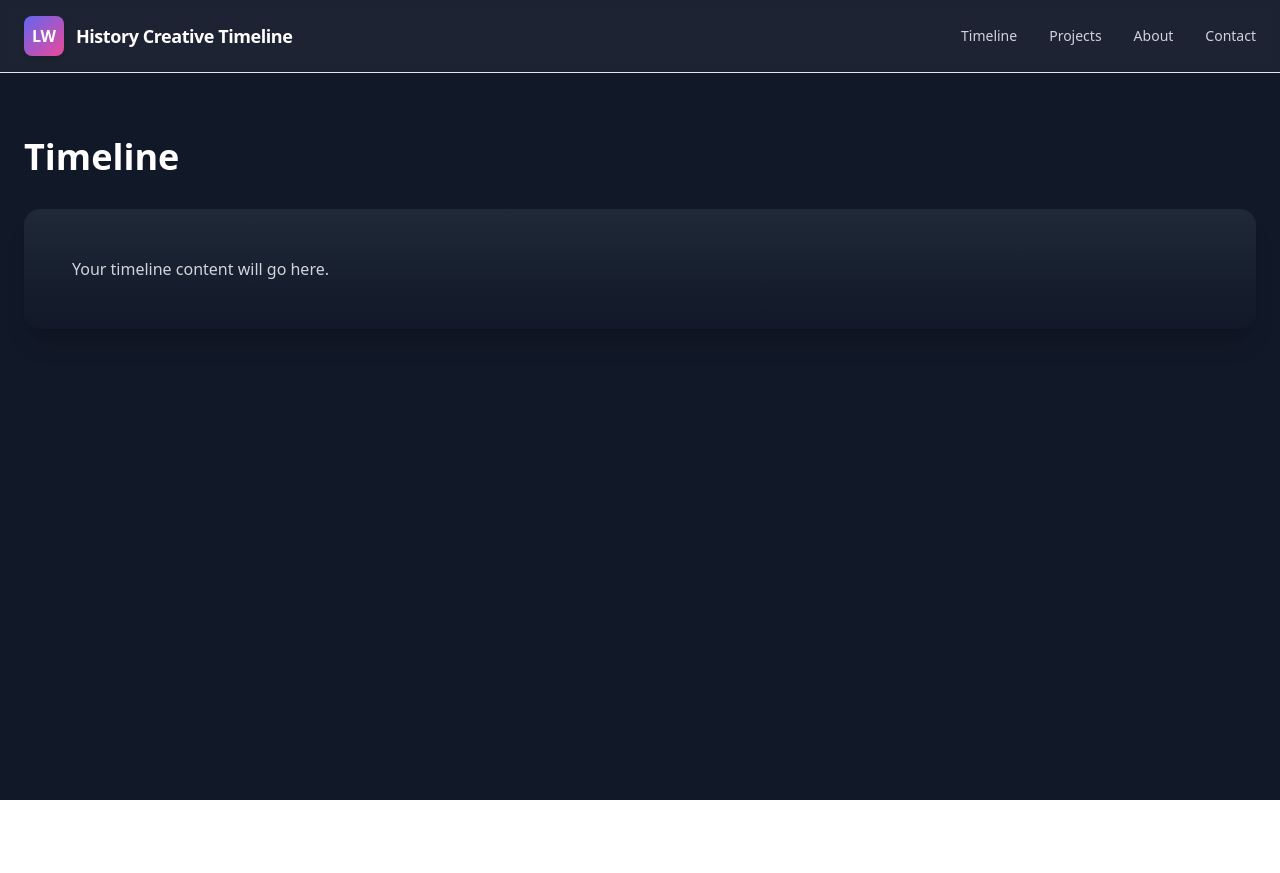
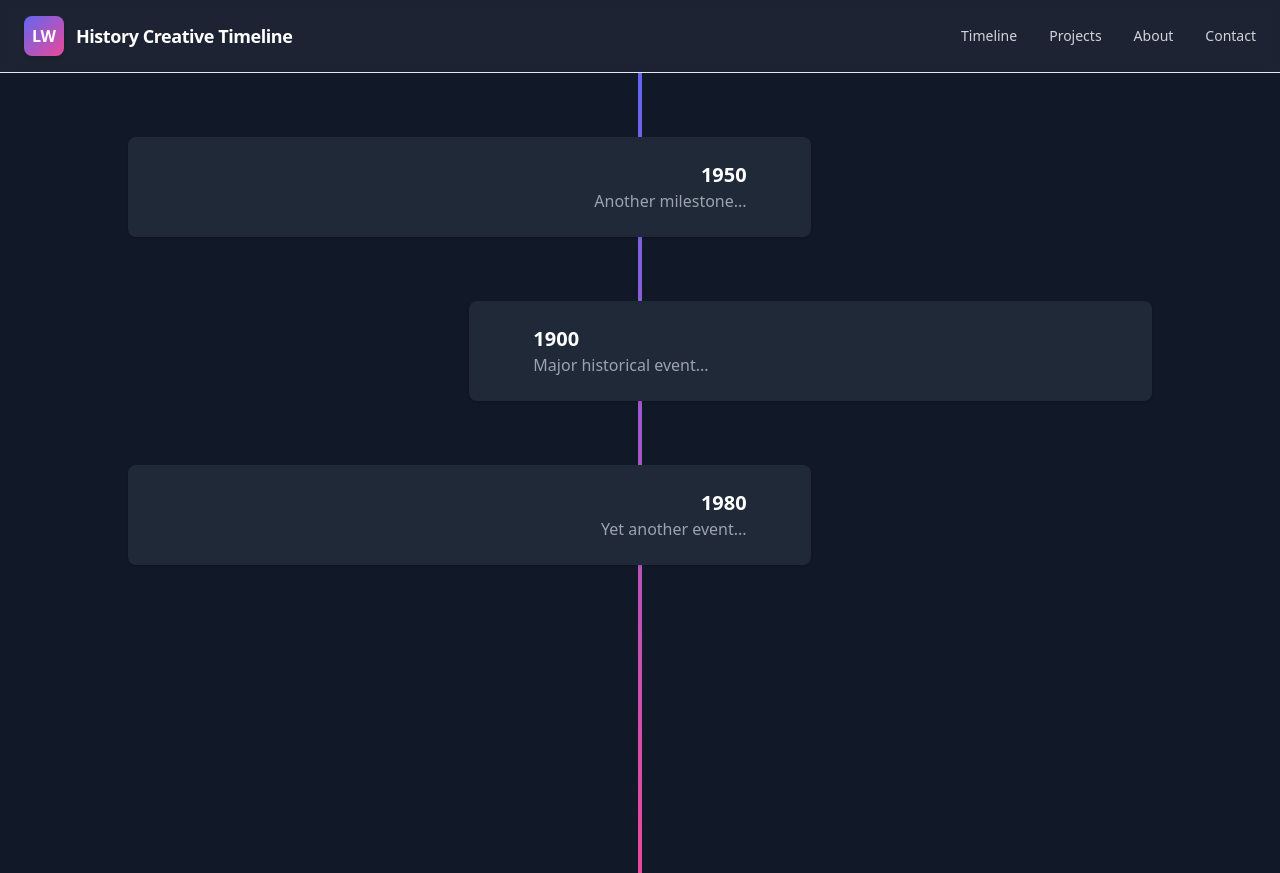
Before and after one commit to LoganWin/history-creative-timeline, a React (Vite) app: page /timeline in a window 1280 px wide. Before the commit the page ends 800 px from the top, so only its background shows below. Built offline with nearby package versions, Linux system fonts and the light colour scheme.

Commit message:
progress on timeline structure, functional alternating events on stroll area

```diff
--- a/src/App.tsx
+++ b/src/App.tsx
@@ -2,12 +2,11 @@ import './App.css'
 
 function App() {
   return (
-    <main className="max-w-7xl mx-auto px-6 py-16">
-      <section className="bg-gradient-to-b from-gray-800 to-gray-900 rounded-2xl p-12 shadow-xl">
-        <h1 className="text-4xl font-extrabold mb-4">Create beautiful timelines</h1>
-        <p className="text-gray-300 max-w-2xl">
-          Design, organize, and present historical events with creative layouts.
-          Use this area to briefly explain what your project does and invite users to explore or get started.
+    <main className="max-w-7xl mx-auto px-6 py-16 ">
+      <section className="bg-gradient-to-b from-gray-800 to-gray-900 rounded-2xl p-12 shadow-xl text-center">
+        <h1 className="text-4xl font-extrabold mb-4 ">9/11 Timeline</h1>
+        <p className="text-gray-300 max-w-2xl text-justify">
+          some cool 911 picture and shit
         </p>
       </section>
     </main>
--- a/src/pages/Timeline.tsx
+++ b/src/pages/Timeline.tsx
@@ -1,12 +1,45 @@
-function Timeline() {
+const events = [
+  { year: "1950", description: "Another milestone..." },
+  { year: "1900", description: "Major historical event..." },
+  { year: "1980", description: "Yet another event..." },
+  // Add more events as needed
+];
+
+export default function Timeline() {
   return (
-    <main className="max-w-7xl mx-auto px-6 py-16">
-      <h1 className="text-4xl font-bold mb-8">Timeline</h1>
-      <div className="bg-gradient-to-b from-gray-800 to-gray-900 rounded-2xl p-12 shadow-xl">
-        <p className="text-gray-300">Your timeline content will go here.</p>
+    <section className="relative max-w-5xl mx-auto py-16 min-h-screen">
+      {/* Vertical line */}
+      <div className="absolute left-1/2 top-0 transform -translate-x-1/2 h-full w-1 bg-gradient-to-b from-indigo-500 to-pink-500 z-0"></div>
+
+      {/* Timeline items */}
+      <div className="space-y-16 relative z-10">
+        {events.map((event, idx) => {
+          const isLeft = idx % 2 === 0;
+          return (
+            <div className="relative flex items-center" key={event.year + idx}>
+              {/* Connector and dot */}
+              <div
+                className={`absolute top-1/2 left-1/2 transform -translate-x-1/2 -translate-y-1/2 flex flex-col items-center z-20`}
+              >
+                {/* Dot */}
+                <div className="w-5 h-5 bg-white border-4 border-indigo-500 rounded-full shadow"></div>
+                {/* Optional: vertical connector for spacing */}
+              </div>
+              {/* Box */}
+              <div
+                className={`
+                  bg-gray-800 p-6 rounded-lg w-2/3 shadow transition
+                  ${isLeft ? "mr-auto pr-16 text-right" : "ml-auto pl-16 text-left"}
+                  relative z-30
+                `}
+              >
+                <h3 className="text-xl font-bold text-white">{event.year}</h3>
+                <p className="text-gray-400">{event.description}</p>
+              </div>
+            </div>
+          );
+        })}
       </div>
-    </main>
-  )
+    </section>
+  );
 }
-
-export default Timeline
```
